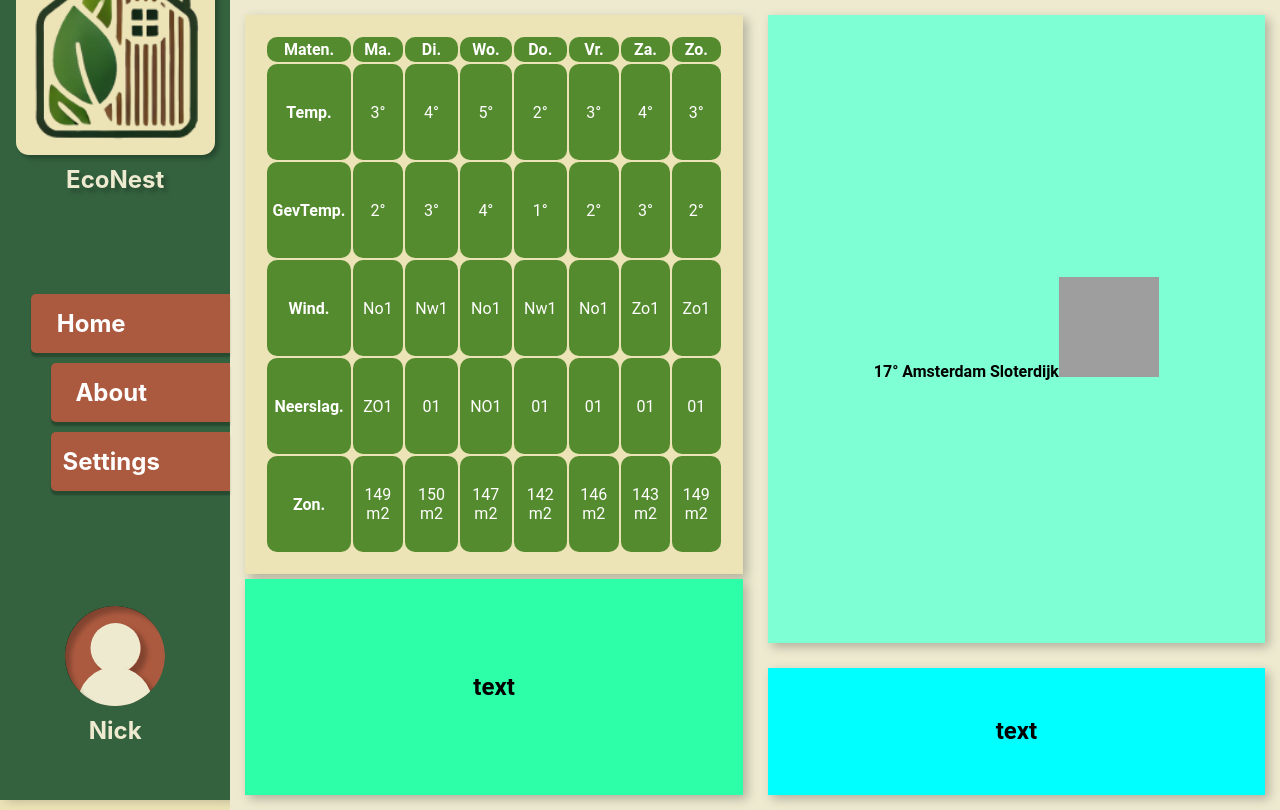
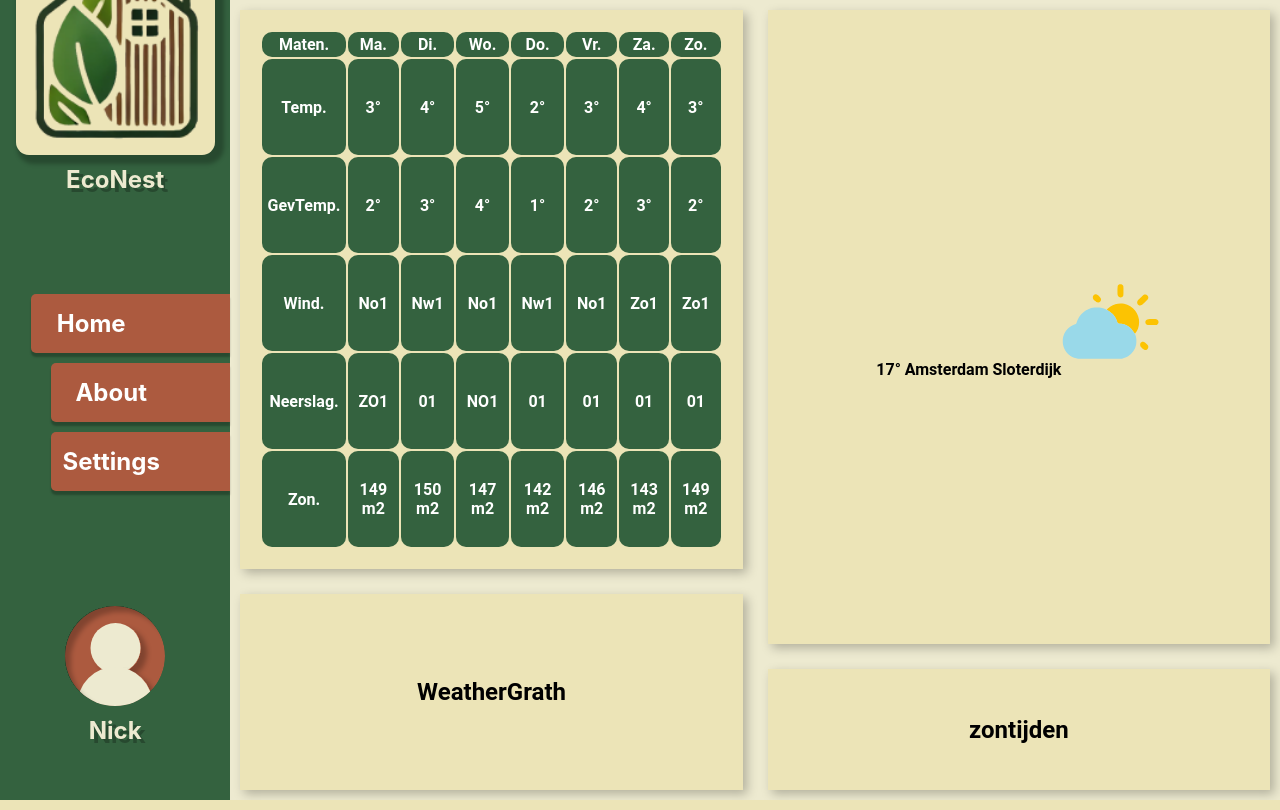
Before and after one commit to Jesper826/EcoNest, a PHP site: page / in a window 1280 px wide. Run offline with PHP 8.4, Linux system fonts and the light colour scheme; grey boxes are pictures that could not be loaded.

Commit message:
hmmm big boy commit right here boyyy

```diff
--- a/css/ActueleTemp.css
+++ b/css/ActueleTemp.css
@@ -1,6 +1,5 @@
 #ActueleTemp{
     text-align: center;
-    background: aquamarine;
     font-weight: bold;
 }
 #ActueleTemp > p>img{
--- a/css/main.css
+++ b/css/main.css
@@ -77,7 +77,6 @@ body {
     border-radius: 13px;
     background-color: var(--primary-bg);
     padding: 10px;
-    box-shadow: 4px 4px 4px 0px var(--shadow-color);
 }
 
 .LogoFrame > img {
@@ -87,12 +86,19 @@ body {
 
 .LogoText {
     color: var(--text-secondary);
-    text-shadow: 4px 4px 4px var(--shadow-color);
     font-family: Inter;
     font-size: 24px;
     font-style: normal;
     font-weight: 700;
     line-height: normal;
+}
+
+#TextShadow{
+    text-shadow: 4px 4px 0 var(--shadow-color);
+}
+
+#BoxShadow{
+    box-shadow: 5px 5px 4px 4px var(--shadow-color);
 }
 
 .Buttons {
@@ -186,7 +192,6 @@ body {
     grid-template-rows: 4fr 2fr 4fr;
     grid-template-columns: 2fr 2fr;
     gap: 5px;
-    padding: 5px;
 }
 
 .item {
--- a/css/weather.css
+++ b/css/weather.css
@@ -1,6 +1,6 @@
 #Weather{
-    margin-bottom: 0;
     padding: 1rem 1rem;
+    font-weight: bold;
 }
 
 #Weather > .container table {
@@ -23,16 +23,16 @@
 }
 
 #Weather > .container th {
-    background-color: #558b2f;
-    color: white;
+    background-color: var(--header-bg);
+    color: var(--text-light);
     border-radius: 10px;
 
 }
 
 #Weather > .container td.cel,
 #Weather > .container td.beschrijving {
-    background-color: #558b2f;
-    color: white;
+    background-color: var(--header-bg);
+    color: var(--text-light);
     border-radius: 10px;
 
 }
--- a/css/weatherGrath.css
+++ b/css/weatherGrath.css
@@ -1,5 +1,3 @@
 #WeatherGrath{
-    margin-top: 0;
     padding: 1rem 1rem;
-    background-color: rgb(44, 255, 167);
 }
--- a/css/zontijden.css
+++ b/css/zontijden.css
@@ -1,4 +1,3 @@
 #zontijden{
     text-align: center;
-    background-color: aqua;
 }
--- a/index.html
+++ b/index.html
@@ -14,13 +14,13 @@
 </head>
 
 <body>
-    <div class="Header">
+    <div class="Header" id="BoxShadow">
         <div class="Top">
             <div class="Logo">
-                <div class="LogoFrame">
+                <div class="LogoFrame" id="BoxShadow">
                     <img src="Images/Logo.png" alt="Logo">
                 </div>
-                <h3 class="LogoText">EcoNest</h3>
+                <h3 class="LogoText" id="TextShadow">EcoNest</h3>
             </div>
             <div class="Buttons">
                 <a class="Button" id="activeButton">
@@ -39,7 +39,7 @@
         <div class="Account">
             <div class="AccountFrame">
                 <img src="images/Account.svg" alt="AccountIcon" srcset="">
-                <h3 class="AccountText">Nick</h3>
+                <h3 class="AccountText" id="TextShadow">Nick</h3>
             </div>
         </div>
     </div>
@@ -117,14 +117,14 @@
             </div>
         </article>
         <article class="item" id="WeatherGrath" style="grid-area: weatherGrath;">
-            <h1>text</h1>
+            <h1>WeatherGrath</h1>
         </article>
         <article class="item" id="ActueleTemp" style="grid-area: tempbuiten;">
             <h1></h1>
             <p>17° Amsterdam Sloterdijk<img src="images/ActueleTemp.svg" alt="weatherImage"></p>
         </article>
         <article class="item" id="zontijden" style="grid-area: zon;">
-            <h1>text</h1>
+            <h1>zontijden</h1>
         </article>
     </div>
 </body>
```
Also changed, not shown: images/ActueleTemp.svg (added).
